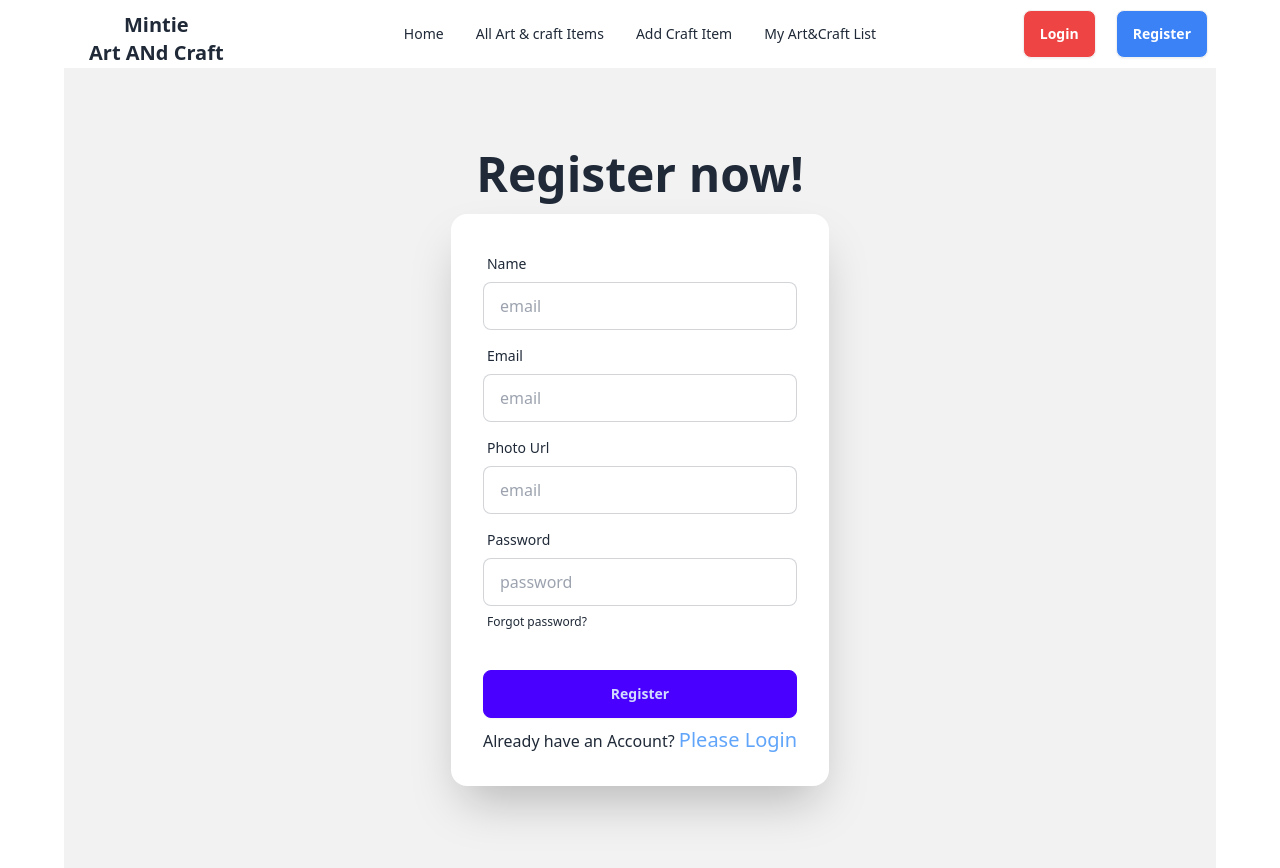
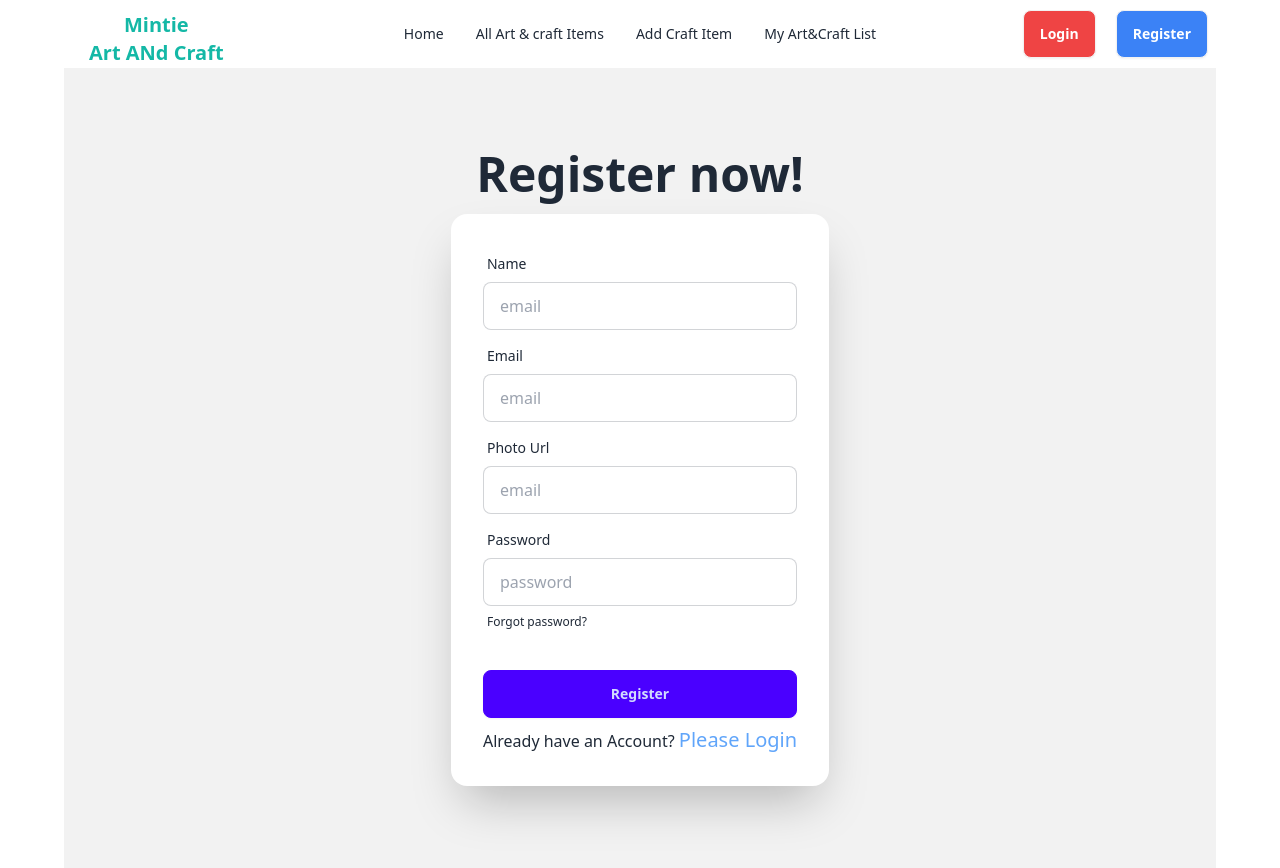
Before and after one commit to imranhasan2/mintie-art-and-craft-client, a React (Vite) app: page /register in a window 1280 px wide. Built offline with nearby package versions, Linux system fonts and the light colour scheme; no server answers.

Commit message:
added color to my website name

```diff
--- a/src/CraftCard/CraftCard.jsx
+++ b/src/CraftCard/CraftCard.jsx
@@ -3,7 +3,7 @@ import { Link } from "react-router-dom";
 
 
 const CraftCard = ({ craft }) => {
-    console.log(craft)
+
     const { _id, photo, name, description, } = craft;
 
 
--- a/src/Header/Header.jsx
+++ b/src/Header/Header.jsx
@@ -48,7 +48,7 @@ const Header = () => {
                         }
                     </ul>
                 </div>
-                <a className="btn btn-ghost text-xl">Mintie <br /> Art ANd Craft </a>
+                <a className="btn btn-ghost text-xl text-teal-500">Mintie <br /> Art ANd Craft </a>
             </div>
             <div className="navbar-center hidden lg:flex">
                 <ul className="menu menu-horizontal px-1">
--- a/src/Pages/ArtViewDetails.jsx
+++ b/src/Pages/ArtViewDetails.jsx
@@ -5,7 +5,7 @@ const ArtViewDetails = () => {
 
     const loadData = useLoaderData()
 
-    const { image, itemName, subcategoryName, Short_description, Price, Rating, Customization, processing_time, Stock_Status, email } = loadData
+    const { image, itemName, subcategoryName, Short_description, Price, Rating, Customization, processing_time, Stock_Status,  } = loadData
     return (
         <div className="flex justify-center items-center h-screen bg-base-200 font-serif">
             <div className="flex flex-col lg:flex-row bg-white p-8 rounded-lg shadow-xl">
```
